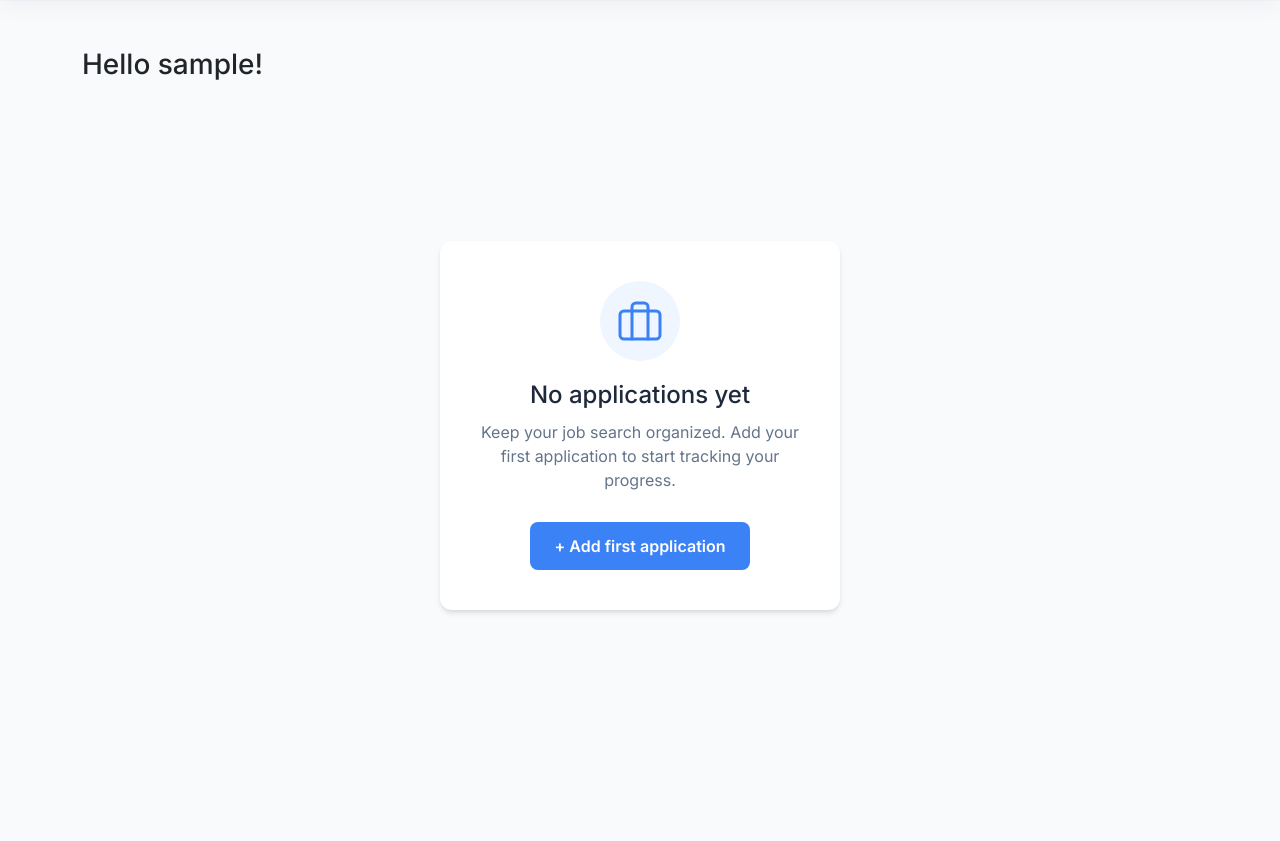
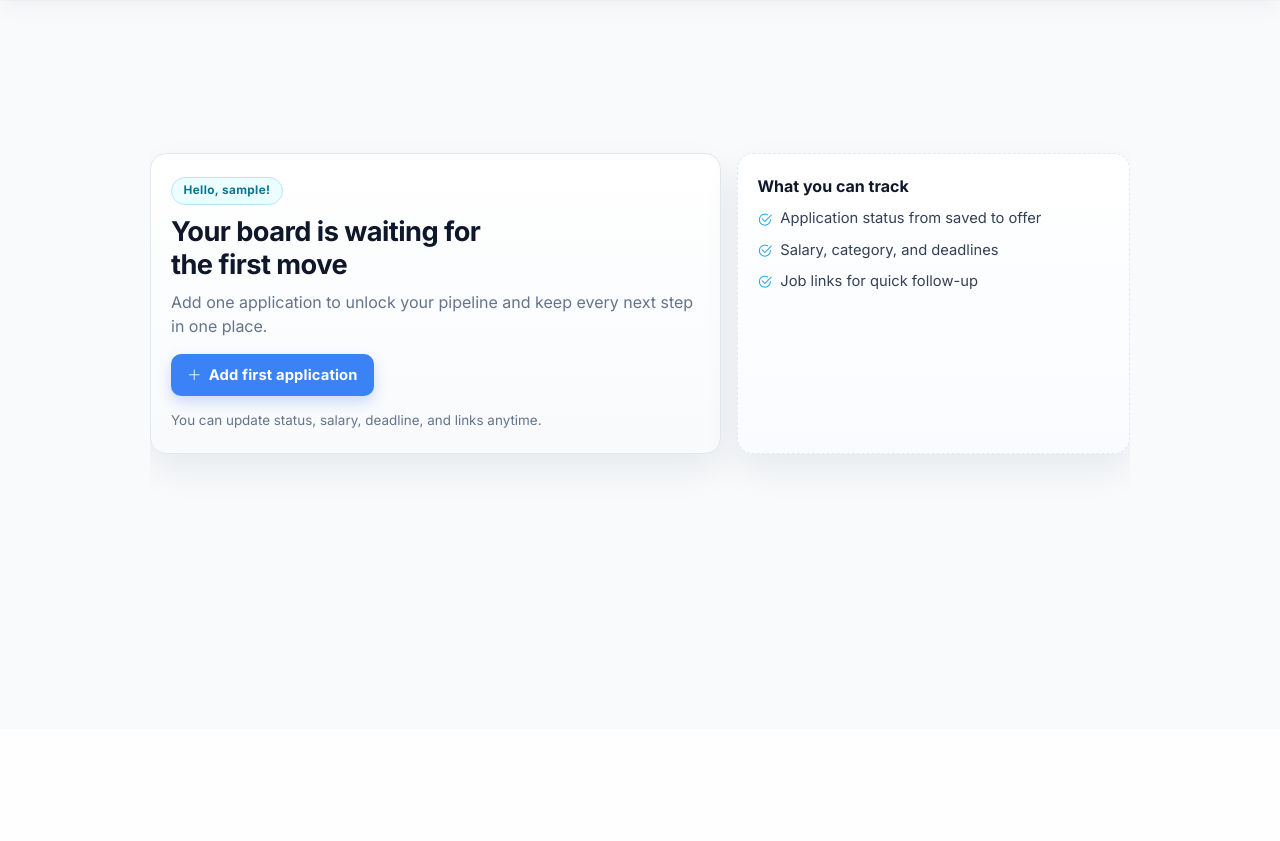
Before and after one commit to williamgrocha/job-application-tracker, a Flask app: page / in a window 1280 px wide. Shown: the part 71-912 px from the top of the page. After the commit the page ends 546 px from the top, so only its background shows below. Run offline with Flask 3, Linux system fonts and the light colour scheme; the visitor is signed in with stand-in values (Sample User, id 1); data comes from the database, SQL or seed files in the repository; data that the repository does not hold is empty.

Commit message:
feat: enhance empty state page with new layout, styling, and user guidance

```diff
--- a/static/styles.css
+++ b/static/styles.css
@@ -132,41 +132,133 @@ body.no-scroll {
     display: flex;
     justify-content: center;
     align-items: center;
-    height: 80vh; /* Centers the card vertically */
+    min-height: calc(100vh - 240px);
     overflow: hidden;
 }
 
-.empty-state-card {
-    background: white;
-    padding: 40px;
-    border-radius: 12px;
-    box-shadow: 0 4px 6px -1px rgba(0, 0, 0, 0.1), 0 2px 4px -1px rgba(0, 0, 0, 0.06);
-    text-align: center;
-    max-width: 400px;
-    width: 90%;
+.empty-page {
+    max-width: 980px;
+    margin: 0 auto;
 }
 
-.icon-circle {
-    background-color: #eff6ff; /* Soft blue circle */
-    width: 80px;
-    height: 80px;
-    border-radius: 50%;
+.empty-state-grid {
+    width: 100%;
+    display: grid;
+    grid-template-columns: 1.45fr 1fr;
+    gap: 1rem;
+    align-items: stretch;
+}
+
+.empty-state-card {
+    background: linear-gradient(180deg, #ffffff 0%, #f8fafc 100%);
+    padding: 1.45rem 1.25rem;
+    border-radius: 16px;
+    border: 1px solid #e2e8f0;
+    box-shadow: 0 16px 36px rgba(15, 23, 42, 0.07);
+}
+
+.empty-state-main {
     display: flex;
+    flex-direction: column;
     justify-content: center;
+}
+
+.empty-state-side {
+    border-style: dashed;
+    background: linear-gradient(180deg, #ffffff 0%, #f9fbff 100%);
+}
+
+.empty-state-side h4 {
+    color: #0f172a;
+    font-size: 1rem;
+    font-weight: 700;
+    margin-bottom: 0.8rem;
+}
+
+.empty-state-badge {
+    display: inline-flex;
     align-items: center;
-    margin: 0 auto 20px;
+    justify-content: center;
+    padding: 0.25rem 0.72rem;
+    border-radius: 999px;
+    background-color: #ecfeff;
+    color: #0e7490;
+    border: 1px solid #bae6fd;
+    font-size: 0.74rem;
+    font-weight: 700;
+    letter-spacing: 0.03em;
+    margin-bottom: 0.7rem;
+    width: fit-content;
 }
 
 .empty-state-card h2 {
-    color: #1e293b;
-    margin-bottom: 10px;
-    font-size: 1.5rem;
+    color: #0f172a;
+    margin-bottom: 0.55rem;
+    font-size: 1.7rem;
+    font-weight: 750;
+    letter-spacing: -0.02em;
+    max-width: 18ch;
 }
 
 .empty-state-card p {
     color: #64748b;
     line-height: 1.5;
-    margin-bottom: 30px;
+    margin-bottom: 1rem;
+    max-width: 54ch;
+}
+
+.empty-state-hint {
+    margin-top: 0.85rem;
+    font-size: 0.84rem;
+    color: #64748b;
+}
+
+.empty-checklist {
+    list-style: none;
+    margin: 0;
+    padding: 0;
+    display: grid;
+    gap: 0.62rem;
+}
+
+.empty-checklist li {
+    color: #334155;
+    font-size: 0.92rem;
+    line-height: 1.35;
+    display: flex;
+    align-items: flex-start;
+    gap: 0.5rem;
+}
+
+.empty-checklist i {
+    color: #0ea5e9;
+    margin-top: 0.1rem;
+}
+
+@media (max-width: 576px) {
+    .empty-state-container {
+        min-height: calc(100vh - 210px);
+        align-items: flex-start;
+    }
+
+    .empty-state-grid {
+        grid-template-columns: 1fr;
+        gap: 0.75rem;
+    }
+
+    .empty-state-card {
+        padding: 1.1rem 0.95rem;
+        border-radius: 14px;
+    }
+
+    .empty-state-card h2 {
+        font-size: 1.33rem;
+        max-width: none;
+    }
+
+    .empty-state-card p {
+        max-width: none;
+    }
 }
 
 .create-page {
@@ -465,6 +557,7 @@ input[type=number] {
     border-radius: 20px;
     font-size: 0.8rem;
     font-weight: 600;
+    white-space: nowrap;
     cursor: pointer;
     transition: transform 0.2s, filter 0.2s;
     text-decoration: none;
--- a/templates/index-empty.html
+++ b/templates/index-empty.html
@@ -1,25 +1,42 @@
 {% extends "layout.html" %}
 
 {% block title %}
-    Hello, {{ username }}!
+    Welcome, {{ username }}!
 {% endblock %}
 
 {% block body_class %}no-scroll{% endblock %}
 
+{% block main_class %}container py-4 text-center{% endblock %}
+
 {% block main %}
-    <h3 class="mb-4 text-start">Hello {{ username }}!</h3>
-    <div class="empty-state-container">
-        <div class="empty-state-card">
-            <div class="icon-circle">
-                <svg xmlns="http://www.w3.org/2000/svg" width="48" height="48" viewBox="0 0 24 24" fill="none" stroke="#3b82f6" stroke-width="1.5" stroke-linecap="round" stroke-linejoin="round"><rect width="20" height="14" x="2" y="7" rx="2" ry="2"/><path d="M16 21V5a2 2 0 0 0-2-2h-4a2 2 0 0 0-2 2v16"/></svg>
+    <section class="empty-page">
+        <div class="empty-state-container">
+            <div class="empty-state-grid">
+                <article class="empty-state-card empty-state-main text-start">
+                    <span class="empty-state-badge">Hello, {{ username }}!</span>
+
+                    <h2>Your board is waiting for the first move</h2>
+                    <p>Add one application to unlock your pipeline and keep every next step in one place.</p>
+
+                    <form action="/create" method="GET">
+                        <button class="btn-primary add-application-btn" type="submit">
+                            <i class="bi bi-plus-lg" aria-hidden="true"></i>
+                            <span>Add first application</span>
+                        </button>
+                    </form>
+
+                    <div class="empty-state-hint">You can update status, salary, deadline, and links anytime.</div>
+                </article>
+
+                <aside class="empty-state-card empty-state-side text-start">
+                    <h4>What you can track</h4>
+                    <ul class="empty-checklist">
+                        <li><i class="bi bi-check2-circle" aria-hidden="true"></i> Application status from saved to offer</li>
+                        <li><i class="bi bi-check2-circle" aria-hidden="true"></i> Salary, category, and deadlines</li>
+                        <li><i class="bi bi-check2-circle" aria-hidden="true"></i> Job links for quick follow-up</li>
+                    </ul>
+                </aside>
             </div>
-            <h2>No applications yet</h2>
-            <p>Keep your job search organized. Add your first application to start tracking your progress.</p>
-            <form action="/create" method="GET">
-                <button class="btn-primary" type="submit">
-                    <span>+</span> Add first application
-                </button>
-            </form>
         </div>
-    </div>
+    </section>
 {% endblock %}
```
